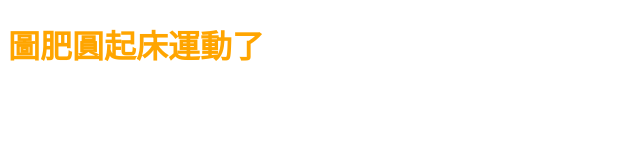
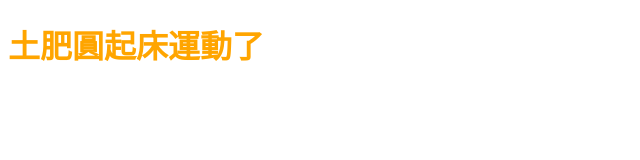
Before and after one commit to cheniwen/test, a plain HTML site: page index.html in a window 1280 px wide. Shown: the full height of the page, 0-640 px from the left. Drawn offline with Linux system fonts and the light colour scheme.

Commit message:
更新錯字

```diff
--- a/index.html
+++ b/index.html
@@ -8,6 +8,6 @@
     <link rel="stylesheet" href="css/all.css" />
 </head>
 <body>
-    <h1>圖肥圓起床運動了</h1>
+    <h1>土肥圓起床運動了</h1>
 </body>
 </html>
```
